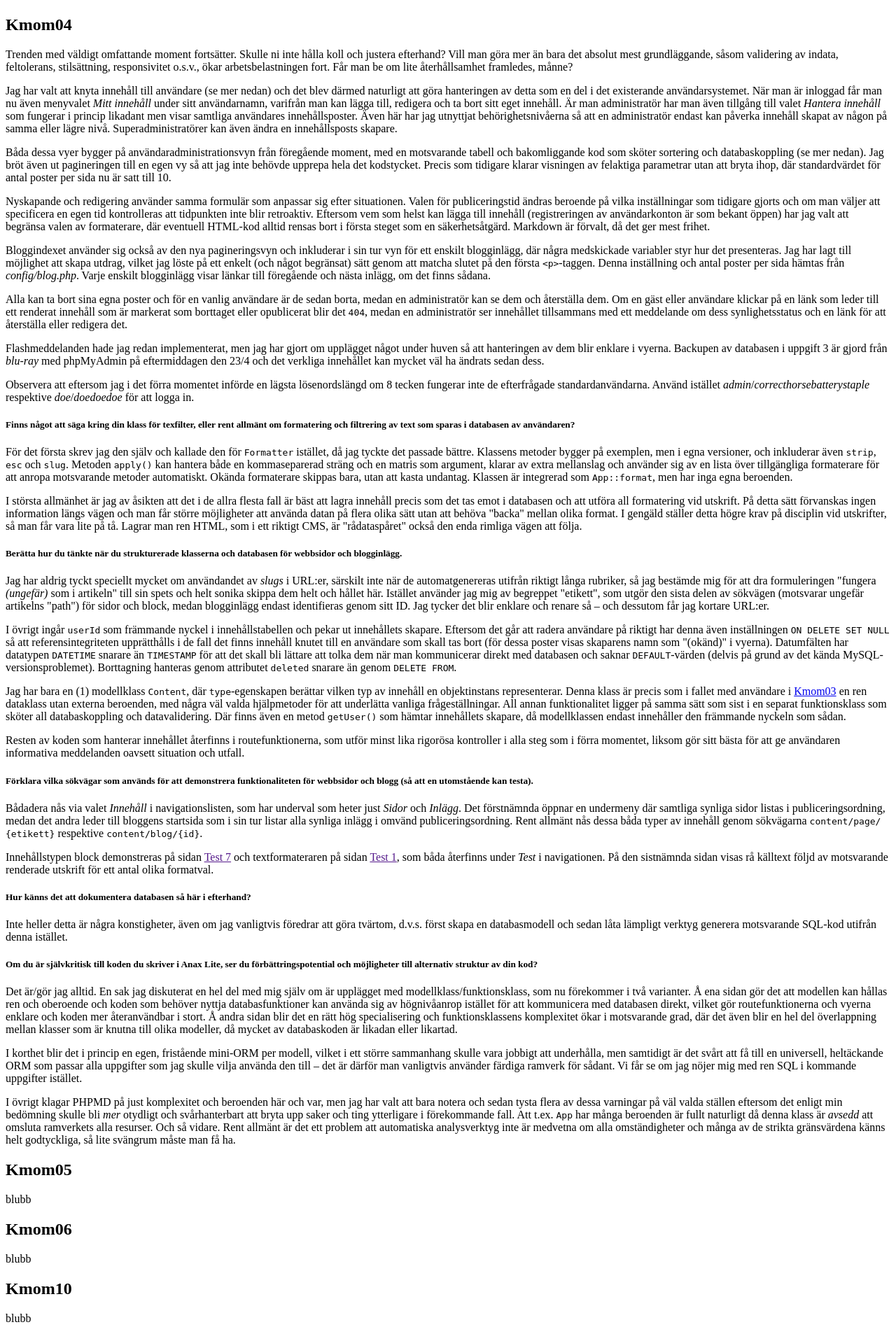
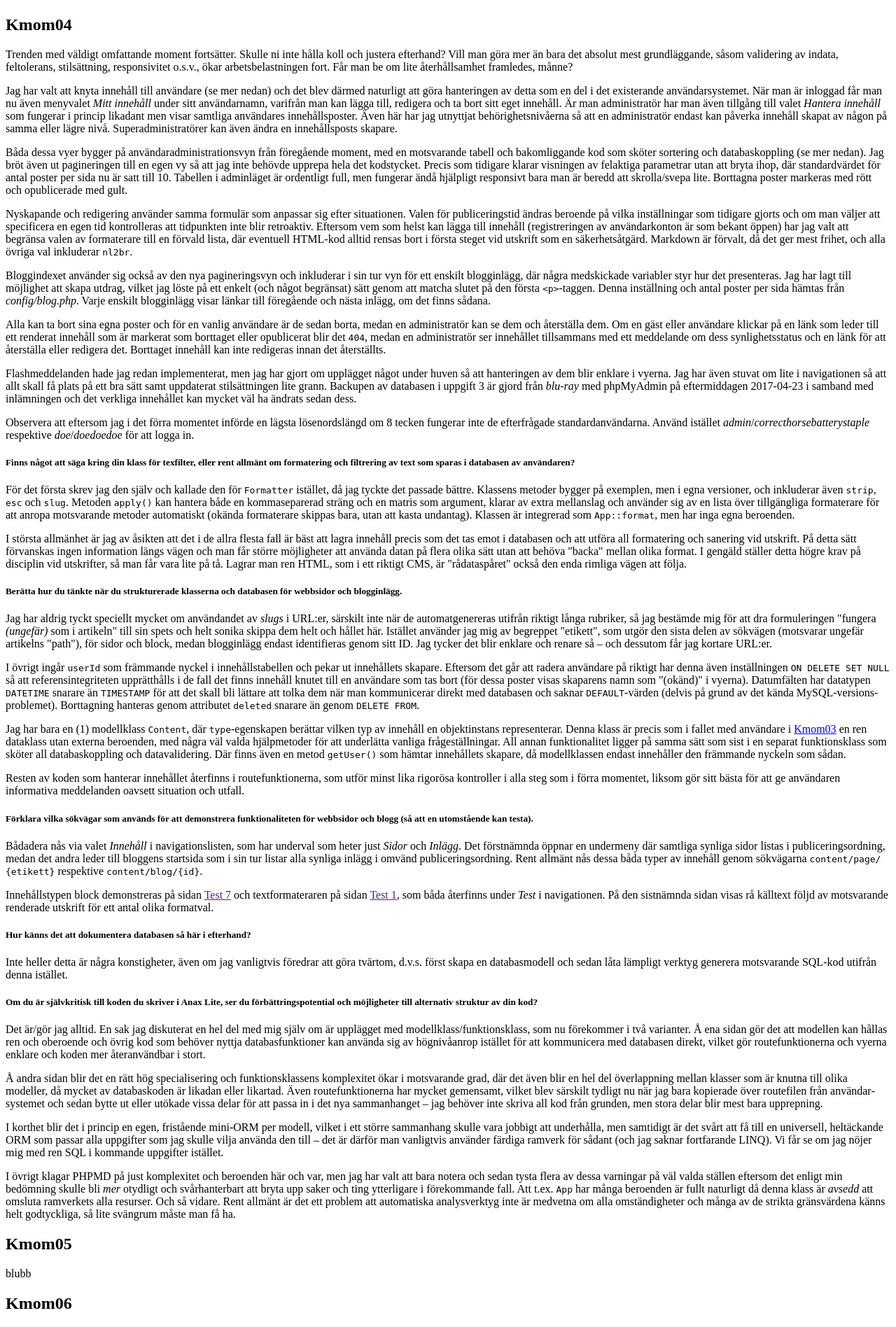
Before and after one commit to lrc-se/bth-anax-lite, a PHP site: template views/report.php in a window 1280 px wide. Shown: the part 3891-5787 px from the top of the page at 70% size. Run offline with PHP 8.4, Linux system fonts and the light colour scheme; the template is opened without the code that fills it, so the values that code supplies are empty; some web fonts are replaced.

Commit message:
Finished Kmom04

```diff
--- a/views/report.php
+++ b/views/report.php
@@ -275,12 +275,15 @@
                 Båda dessa vyer bygger på användar&shy;administrations&shy;vyn från föregående moment, med en motsvarande tabell och bakomliggande kod som sköter sortering och databaskoppling
                 (se mer nedan). Jag bröt även ut pagineringen till en egen vy så att jag inte behövde upprepa hela det kodstycket.
                 Precis som tidigare klarar visningen av felaktiga parametrar utan att bryta ihop, där standardvärdet för antal poster per sida nu är satt till 10.
+                Tabellen i adminläget är ordentligt full, men fungerar ändå hjälpligt responsivt bara man är beredd att skrolla/<wbr>svepa lite.
+                Borttagna poster markeras med rött och opublicerade med gult.
             </p>
             <p>
                 Nyskapande och redigering använder samma formulär som anpassar sig efter situationen.
                 Valen för publiceringstid ändras beroende på vilka inställningar som tidigare gjorts och om man väljer att specificera en egen tid kontrolleras att tidpunkten inte blir retroaktiv.
-                Eftersom vem som helst kan lägga till innehåll (registreringen av användarkonton är som bekant öppen) har jag valt att begränsa valen av formaterare,
-                där eventuell HTML-kod alltid rensas bort i första steget som en säkerhetsåtgärd. Markdown är förvalt, då det ger mest frihet.
+                Eftersom vem som helst kan lägga till innehåll (registreringen av användarkonton är som bekant öppen) har jag valt att begränsa valen av formaterare till en förvald lista,
+                där eventuell HTML-kod alltid rensas bort i första steget vid utskrift som en säkerhetsåtgärd. Markdown är förvalt, då det ger mest frihet,
+                och alla övriga val inkluderar <code>nl2br</code>.
             </p>
             <p>
                 Bloggindexet använder sig också av den nya paginerings&shy;vyn och inkluderar i sin tur vyn för ett enskilt blogginlägg,
@@ -292,10 +295,12 @@
                 Alla kan ta bort sina egna poster och för en vanlig användare är de sedan borta, medan en administratör kan se dem och återställa dem.
                 Om en gäst eller användare klickar på en länk som leder till ett renderat innehåll som är markerat som borttaget eller opublicerat blir det <code>404</code>,
                 medan en administratör ser innehållet tillsammans med ett meddelande om dess synlighets&shy;status och en länk för att återställa eller redigera det.
+                Borttaget innehåll kan inte redigeras innan det återställts.
             </p>
             <p>
                 Flash&shy;meddelanden hade jag redan implementerat, men jag har gjort om upplägget något under huven så att hanteringen av dem blir enklare i vyerna.
-                Backupen av databasen i uppgift 3 är gjord från <i>blu-ray</i> med phpMyAdmin på eftermiddagen den 23/4 och det verkliga innehållet kan mycket väl ha ändrats sedan dess.
+                Jag har även stuvat om lite i navigationen så att allt skall få plats på ett bra sätt samt uppdaterat stilsättningen lite grann. Backupen av databasen i uppgift 3 är gjord från
+                <i>blu-ray</i> med phpMyAdmin på eftermiddagen 2017-04-23 i samband med inlämningen och det verkliga innehållet kan mycket väl ha ändrats sedan dess.
             </p>
             <p>
                 Observera att eftersom jag i det förra momentet införde en lägsta lösenords&shy;längd om 8 tecken fungerar inte de efterfrågade standard&shy;användarna.
@@ -306,11 +311,11 @@
                 För det första skrev jag den själv och kallade den för <code>Formatter</code> istället, då jag tyckte det passade bättre.
                 Klassens metoder bygger på exemplen, men i egna versioner, och inkluderar även <code>strip</code>, <code>esc</code> och <code>slug</code>.
                 Metoden <code>apply()</code> kan hantera både en kommaseparerad sträng och en matris som argument,
-                klarar av extra mellanslag och använder sig av en lista över tillgängliga formaterare för att anropa motsvarande metoder automatiskt.
-                Okända formaterare skippas bara, utan att kasta undantag. Klassen är integrerad som <code>App::format</code>, men har inga egna beroenden.
+                klarar av extra mellanslag och använder sig av en lista över tillgängliga formaterare för att anropa motsvarande metoder automatiskt
+                (okända formaterare skippas bara, utan att kasta undantag). Klassen är integrerad som <code>App::format</code>, men har inga egna beroenden.
             </p>
             <p>
-                I största allmänhet är jag av åsikten att det i de allra flesta fall är bäst att lagra innehåll precis som det tas emot i databasen och att utföra all formatering vid utskrift.
+                I största allmänhet är jag av åsikten att det i de allra flesta fall är bäst att lagra innehåll precis som det tas emot i databasen och att utföra all formatering och sanering vid utskrift.
                 På detta sätt förvanskas ingen information längs vägen och man får större möjligheter att använda datan på flera olika sätt utan att behöva "backa" mellan olika format.
                 I gengäld ställer detta högre krav på disciplin vid utskrifter, så man får vara lite på tå. Lagrar man ren HTML, som i ett riktigt CMS,
                 är "rådataspåret" också den enda rimliga vägen att följa.
@@ -319,13 +324,13 @@
             <p>
                 Jag har aldrig tyckt speciellt mycket om användandet av <i>slugs</i> i URL:er, särskilt inte när de automat&shy;genereras utifrån riktigt långa rubriker,
                 så jag bestämde mig för att dra formuleringen "fungera <em>(ungefär)</em> som i artikeln" till sin spets och helt sonika skippa dem helt och hållet här.
-                Istället använder jag mig av begreppet "etikett", som utgör den sista delen av sökvägen (motsvarar ungefär artikelns "path") för sidor och block,
+                Istället använder jag mig av begreppet "etikett", som utgör den sista delen av sökvägen (motsvarar ungefär artikelns "path"), för sidor och block,
                 medan blogginlägg endast identifieras genom sitt ID. Jag tycker det blir enklare och renare så – och dessutom får jag kortare URL:er.
             </p>
             <p>
                 I övrigt ingår <code>userId</code> som främmande nyckel i innehålls&shy;tabellen och pekar ut innehållets skapare.
                 Eftersom det går att radera användare på riktigt har denna även inställningen <code>ON DELETE SET NULL</code>
-                så att referens&shy;integriteten upprätthålls i de fall det finns innehåll knutet till en användare som skall tas bort (för dessa poster visas skaparens namn som "(okänd)" i vyerna).
+                så att referens&shy;integriteten upprätthålls i de fall det finns innehåll knutet till en användare som tas bort (för dessa poster visas skaparens namn som "(okänd)" i vyerna).
                 Datumfälten har datatypen <code>DATETIME</code> snarare än <code>TIMESTAMP</code> för att det skall bli lättare att tolka dem när man kommunicerar direkt med databasen och saknar
                 <code>DEFAULT</code>-värden (delvis på grund av det kända MySQL-versions&shy;problemet). Borttagning hanteras genom attributet <code>deleted</code> snarare än genom <code>DELETE FROM</code>.
             </p>
@@ -359,14 +364,19 @@
             <h5>Om du är självkritisk till koden du skriver i Anax Lite, ser du förbättrings&shy;potential och möjligheter till alternativ struktur av din kod?</h5>
             <p>
                 Det är/gör jag alltid. En sak jag diskuterat en hel del med mig själv om är upplägget med modellklass/<wbr>funktionsklass, som nu förekommer i två varianter.
-                Å ena sidan gör det att modellen kan hållas ren och oberoende och koden som behöver nyttja databasfunktioner kan använda sig av högnivåanrop istället för att kommunicera med databasen direkt,
-                vilket gör routefunktionerna och vyerna enklare och koden mer återanvändbar i stort. Å andra sidan blir det en rätt hög specialisering och funktionsklassens komplexitet ökar i motsvarande grad,
+                Å ena sidan gör det att modellen kan hållas ren och oberoende och övrig kod som behöver nyttja databasfunktioner kan använda sig av högnivåanrop istället för att kommunicera med databasen direkt,
+                vilket gör routefunktionerna och vyerna enklare och koden mer återanvändbar i stort.
+            </p>
+            <p>
+                Å andra sidan blir det en rätt hög specialisering och funktionsklassens komplexitet ökar i motsvarande grad,
                 där det även blir en hel del överlappning mellan klasser som är knutna till olika modeller, då mycket av databaskoden är likadan eller likartad.
+                Även routefunktionerna har mycket gemensamt, vilket blev särskilt tydligt nu när jag bara kopierade över routefilen från användar&shy;systemet
+                och sedan bytte ut eller utökade vissa delar för att passa in i det nya sammanhanget – jag behöver inte skriva all kod från grunden, men stora delar blir mest bara upprepning.
             </p>
             <p>
                 I korthet blir det i princip en egen, fristående mini-ORM per modell, vilket i ett större sammanhang skulle vara jobbigt att underhålla,
                 men samtidigt är det svårt att få till en universell, heltäckande ORM som passar alla uppgifter som jag skulle vilja använda den till –
-                det är därför man vanligtvis använder färdiga ramverk för sådant. Vi får se om jag nöjer mig med ren SQL i kommande uppgifter istället.
+                det är därför man vanligtvis använder färdiga ramverk för sådant (och jag saknar fortfarande LINQ). Vi får se om jag nöjer mig med ren SQL i kommande uppgifter istället.
             </p>
             <p>
                 I övrigt klagar PHPMD på just komplexitet och beroenden här och var,
```
